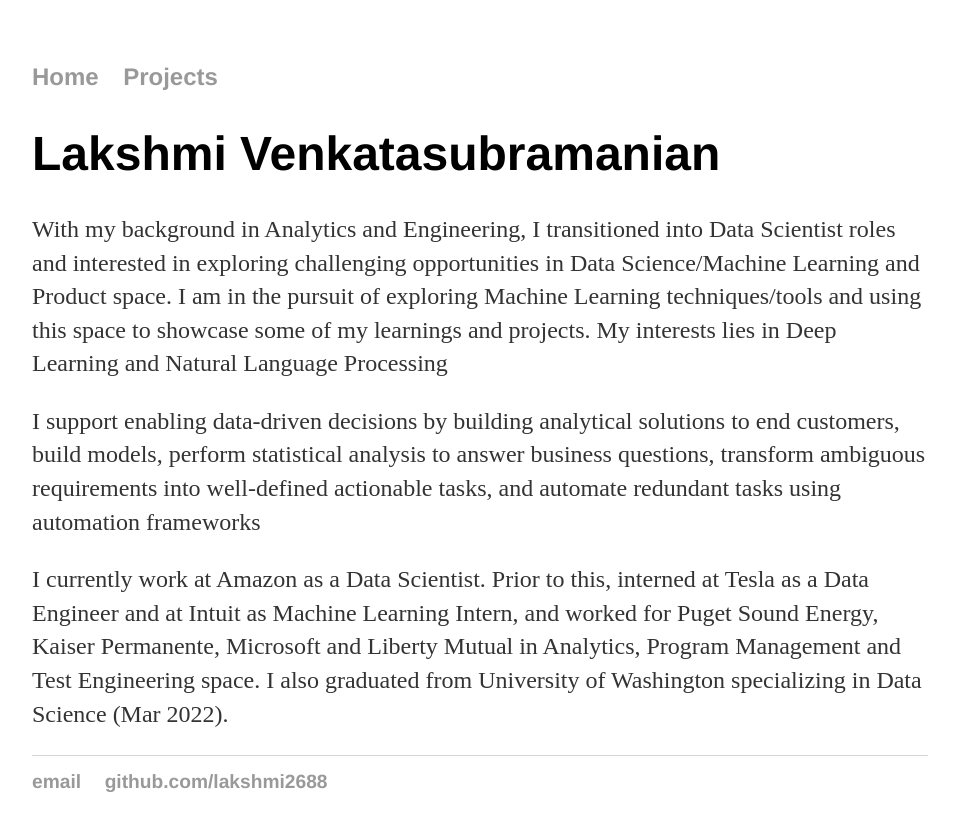
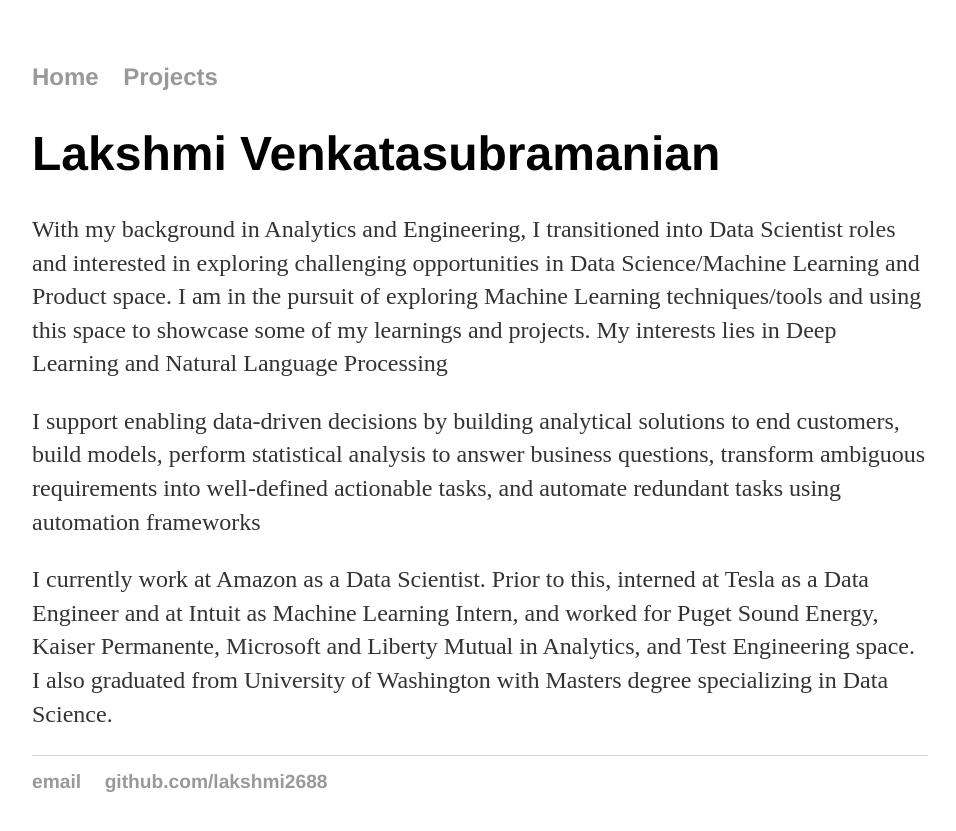
Before and after one commit to lakshmi2688/lakshmi2688.github.io, a Jekyll site: the page built from index.html, in a window 1280 px wide. Shown: the top 831 px of the page, without its empty margins (160-1116 px from the left). Built offline with Jekyll 4.4.1, drawn with Linux system fonts in a browser that asks for light colours.

Commit message:
Update index.html

```diff
--- a/index.html
+++ b/index.html
@@ -7,6 +7,6 @@ title: Lakshmi Venkatasubramanian, Data Enthusiast
 				<p>With my background in Analytics and Engineering, I transitioned into Data Scientist roles and interested in exploring challenging opportunities in Data Science/Machine Learning and Product space. I am in the pursuit of exploring Machine Learning techniques/tools and using this space to showcase some of my learnings and projects. My interests lies in Deep Learning and Natural Language Processing </p>
 	<p>I support enabling data-driven decisions by building analytical solutions to end customers, build models, perform statistical analysis to answer business questions, transform ambiguous requirements into well-defined actionable tasks, and automate redundant tasks using automation frameworks</p>
 
-<p>I currently work at Amazon as a Data Scientist. Prior to this, interned at Tesla as a Data Engineer and at Intuit as Machine Learning Intern, and worked for Puget Sound Energy, Kaiser Permanente, Microsoft and Liberty Mutual in Analytics, Program Management and Test Engineering space.  I also graduated from University of Washington specializing in Data Science (Mar 2022).</p>
+<p>I currently work at Amazon as a Data Scientist. Prior to this, interned at Tesla as a Data Engineer and at Intuit as Machine Learning Intern, and worked for Puget Sound Energy, Kaiser Permanente, Microsoft and Liberty Mutual in Analytics, and Test Engineering space.  I also graduated from University of Washington with Masters degree specializing in Data Science.</p>
 
 </div><!-- /.blurb -->
```
